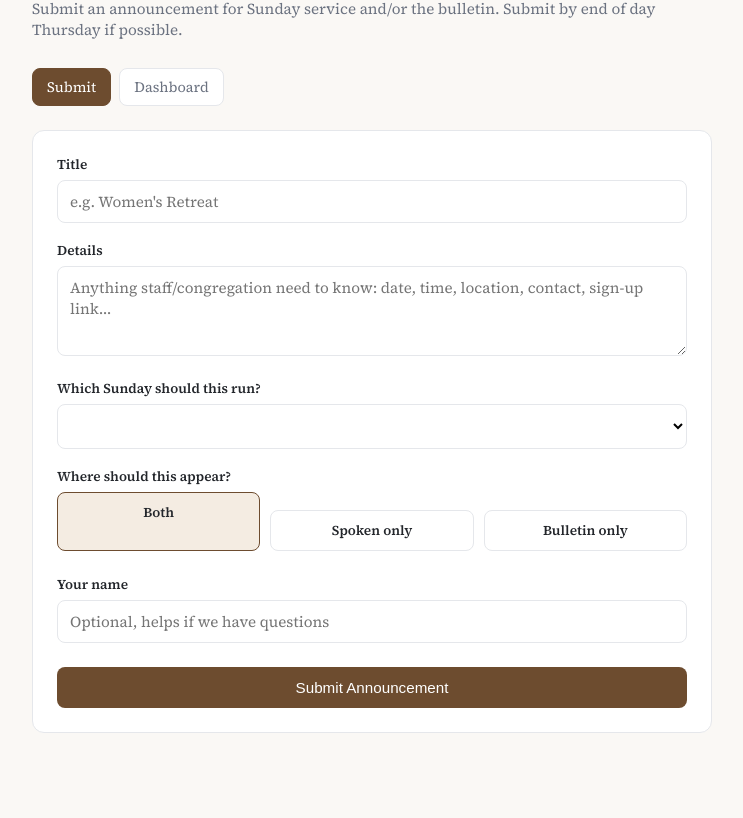
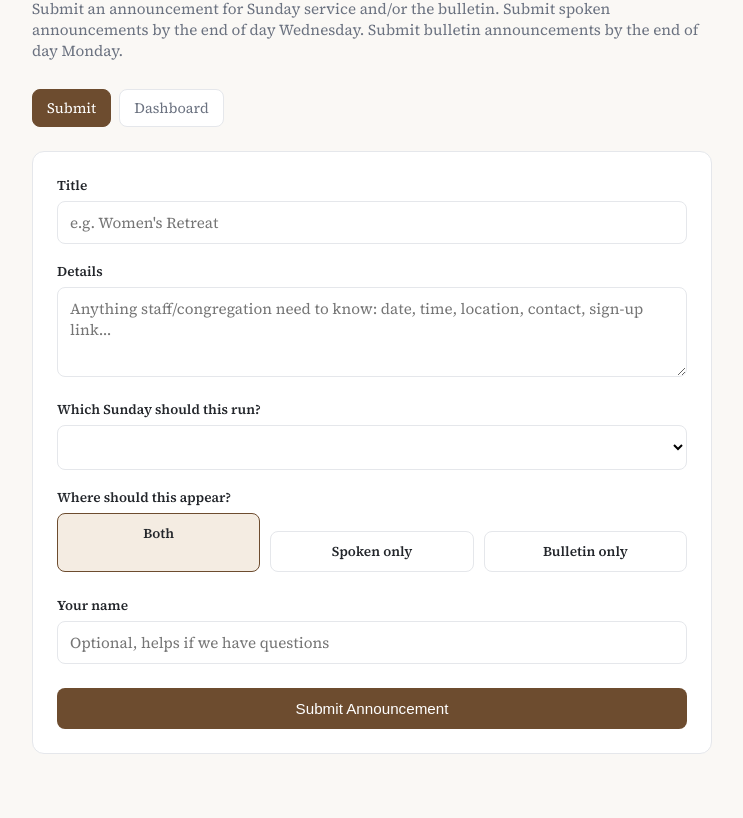
Before and after one commit to mrwvillage/announcementdashboard, a website: page public/index.html in a window 1280 px wide. Shown: the part 87-905 px from the top of the page, without its empty margins (268-1011 px from the left). Before the commit the page ends 884 px from the top, so only its background shows below. Drawn offline with Linux system fonts and the light colour scheme; no server answers.

Commit message:
Update announcement submission deadlines
Spoken announcements due Wednesday, bulletin announcements due Monday.

```diff
--- a/public/index.html
+++ b/public/index.html
@@ -11,7 +11,7 @@
 <body>
 <div class="wrap">
   <h1>Village Announcement Dashboard</h1>
-  <p class="subtitle">Submit an announcement for Sunday service and/or the bulletin. Submit by end of day Thursday if possible.</p>
+  <p class="subtitle">Submit an announcement for Sunday service and/or the bulletin. Submit spoken announcements by the end of day Wednesday. Submit bulletin announcements by the end of day Monday.</p>
 
   <nav class="tabs">
     <a href="index.html" class="active">Submit</a>
```
